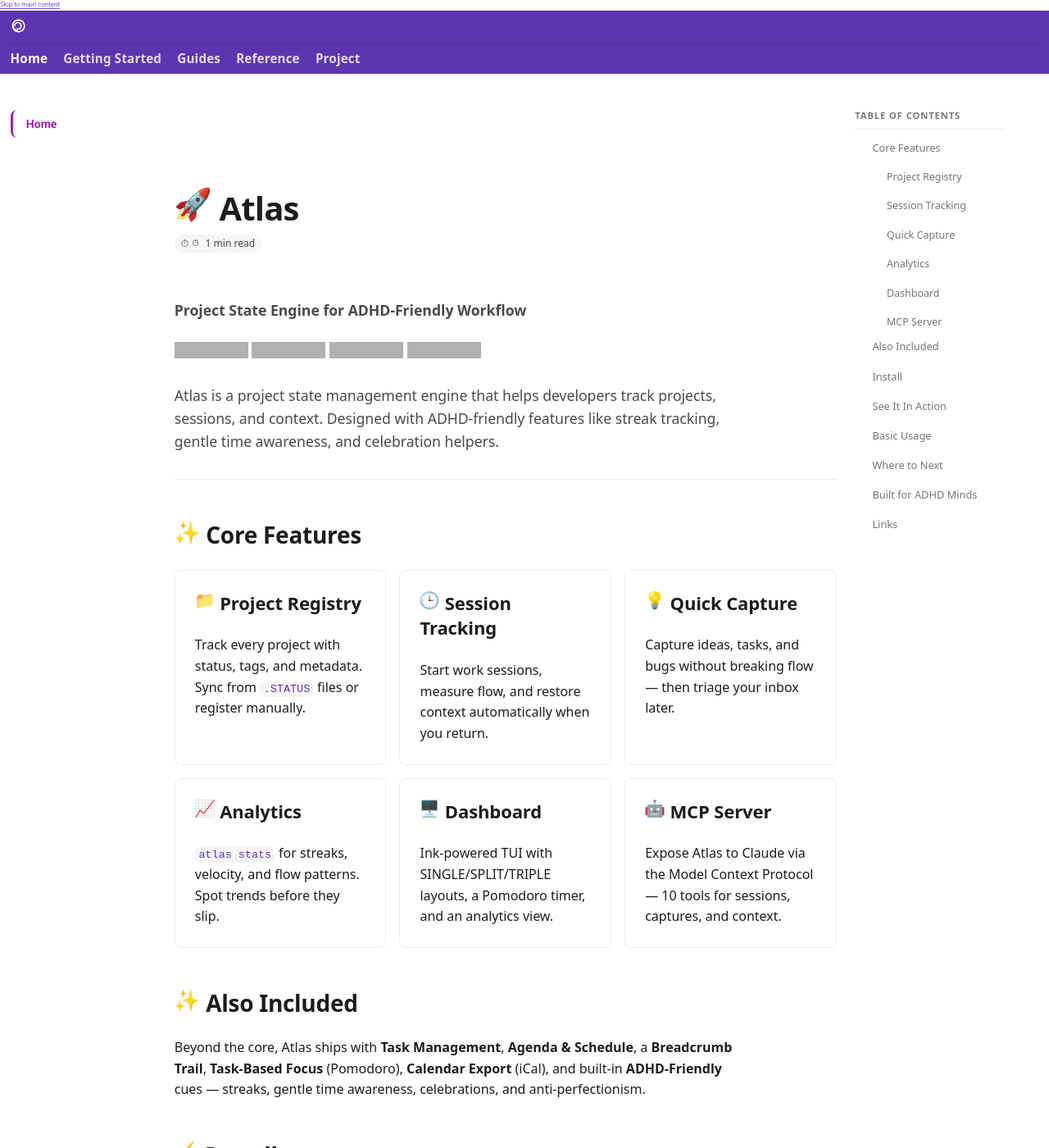
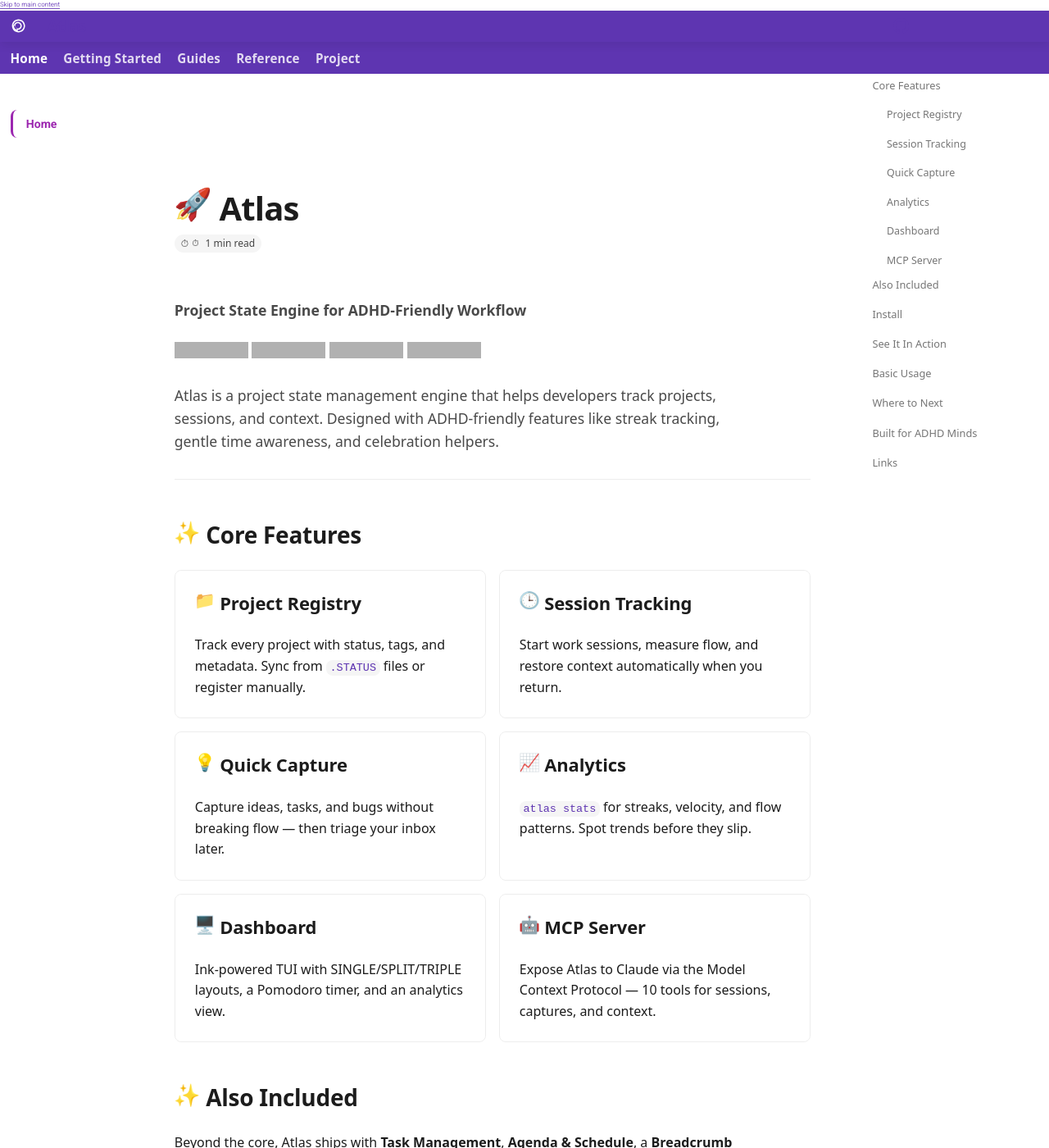
Before and after one commit to Data-Wise/atlas, an MkDocs documentation site: the page built from docs/index.md, in a window 1280 px wide and 1400 px high. Shown: the whole window at 82% size. Built offline with MkDocs 1.6.1 and Material for MkDocs 9.7.7, drawn with Linux system fonts in a browser that asks for light colours; emoji names are drawn with the system emoji font; some web fonts are replaced; comment, search, counter and statistics services are not loaded; grey boxes are pictures that could not be loaded.

Commit message:
docs: pin TOC to screen's right edge (fixed rail)
Break the secondary sidebar out of the centered grid and fix it to
the viewport right edge; body reserves 17rem so text clears it.

```diff
--- a/docs/stylesheets/extra.css
+++ b/docs/stylesheets/extra.css
@@ -275,9 +275,24 @@
   max-width: 100rem;
 }
 
-.md-sidebar--secondary {
-  width: 15rem;
-  padding-right: 0;
+/* Pin the TOC to the SCREEN's right edge (not the centered grid).
+   At Material's TOC breakpoint the rail leaves flow and is fixed to
+   the viewport; the body reserves matching space so text never slides
+   underneath it. */
+@media screen and (min-width: 76.25em) {
+  .md-sidebar--secondary {
+    position: fixed;
+    top: 4.5rem;
+    right: 0;
+    width: 15rem;
+    max-height: calc(100vh - 4.5rem);
+    padding-right: 1.25rem;
+    z-index: 2;
+  }
+
+  .md-content__inner {
+    padding-right: 17rem;
+  }
 }
 
 /* ── Right-Rail Table of Contents ──────────────────────────── */
```
